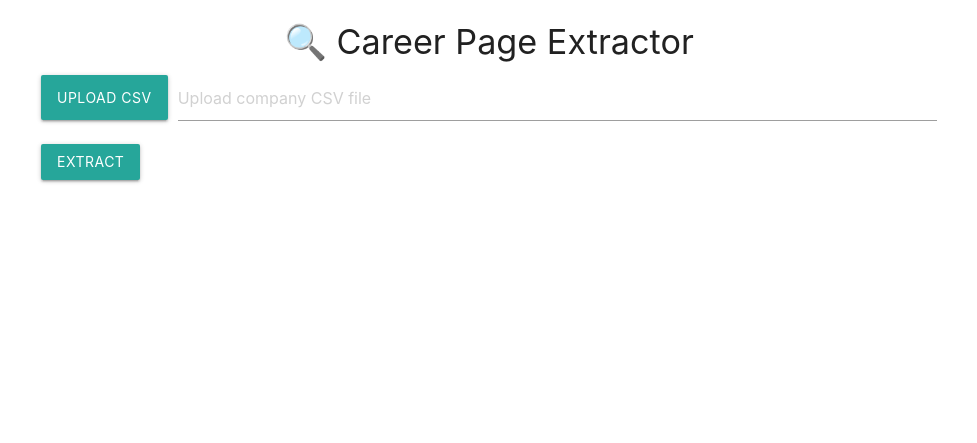
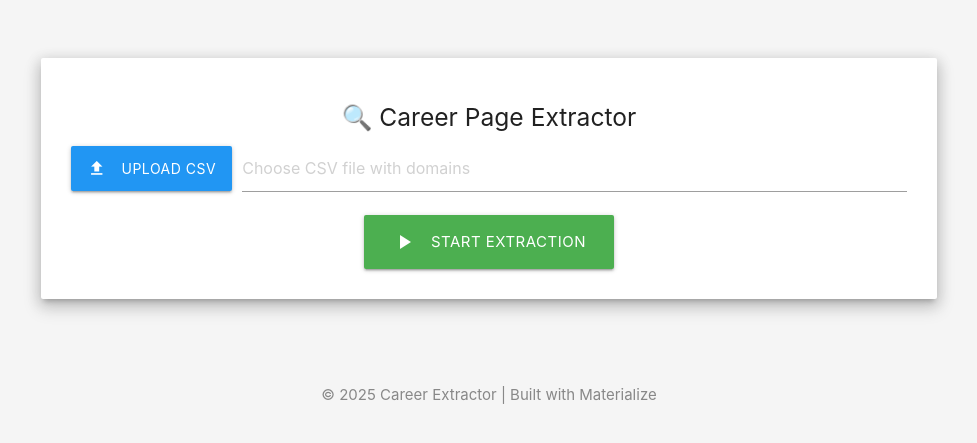
Before and after one commit to manujjagga/career-extractor, a Flask app: page / in a window 1280 px wide. Shown: the top 443 px of the page, without its empty margins (151-1128 px from the left). Run offline with Flask 3, Linux system fonts and the light colour scheme.

Commit message:
updated design

```diff
--- a/app.py
+++ b/app.py
@@ -29,6 +29,7 @@ def is_probable_career_link(href, text):
 
     if any(kw in href or kw in text for kw in CAREER_KEYWORDS):
         return True
+
     parts = href.strip("/").split("/")
     return any(kw in part for part in parts for kw in CAREER_KEYWORDS)
 
--- a/templates/index.html
+++ b/templates/index.html
@@ -1,42 +1,77 @@
-
 <!DOCTYPE html>
-<html>
+<html lang="en">
 <head>
+  <meta charset="UTF-8" />
+  <meta name="viewport" content="width=device-width, initial-scale=1.0"/>
   <title>Career Page Extractor</title>
-  <link href="https://cdnjs.cloudflare.com/ajax/libs/materialize/1.0.0/css/materialize.min.css" rel="stylesheet">
+  <link href="https://fonts.googleapis.com/icon?family=Material+Icons" rel="stylesheet"/>
+  <link href="https://cdnjs.cloudflare.com/ajax/libs/materialize/1.0.0/css/materialize.min.css" rel="stylesheet"/>
+  <style>
+    body {
+      padding-top: 50px;
+      background: #f5f5f5;
+    }
+    .card-panel {
+      padding: 30px;
+    }
+    .logs-container {
+      max-height: 300px;
+      overflow-y: auto;
+      margin-top: 20px;
+    }
+    footer {
+      margin-top: 50px;
+      padding: 20px 0;
+      text-align: center;
+      color: #888;
+    }
+  </style>
 </head>
-<body class="container">
-  <h4 class="center-align">🔍 Career Page Extractor</h4>
-
-  <form method="post" enctype="multipart/form-data" action="/process">
+<body>
+  <div class="container">
+    <div class="card-panel z-depth-3 white">
+      <h5 class="center-align">🔍 Career Page Extractor</h5>
+      <form action="/process" method="post" enctype="multipart/form-data">
         <div class="file-field input-field">
-      <div class="btn">
-        <span>Upload CSV</span>
+          <div class="btn blue">
+            <span><i class="material-icons left">upload</i>Upload CSV</span>
             <input type="file" name="file" required>
           </div>
           <div class="file-path-wrapper">
-        <input class="file-path validate" type="text" placeholder="Upload company CSV file">
+            <input class="file-path validate" type="text" placeholder="Choose CSV file with domains">
           </div>
         </div>
-    <button type="submit" class="btn waves-effect waves-light">Extract</button>
+        <div class="center-align">
+          <button class="btn-large green waves-effect waves-light" type="submit">
+            <i class="material-icons left">play_arrow</i>Start Extraction
+          </button>
+        </div>
       </form>
 
       {% if download_url %}
-    <div class="section">
-      <a class="btn green" href="{{ download_url }}">Download Results CSV</a>
+        <div class="section center-align">
+          <a class="btn amber darken-2" href="{{ download_url }}">
+            <i class="material-icons left">download</i>Download Results CSV
+          </a>
         </div>
       {% endif %}
 
       {% if logs %}
-    <div class="section">
-      <h5>Logs:</h5>
-      <ul class="collection">
+        <div class="logs-container z-depth-1">
+          <ul class="collection with-header">
+            <li class="collection-header"><h6>📝 Processing Logs</h6></li>
             {% for line in logs %}
               <li class="collection-item">{{ line }}</li>
             {% endfor %}
           </ul>
         </div>
       {% endif %}
+    </div>
+  </div>
+
+  <footer>
+    <p>© 2025 Career Extractor | Built with Materialize</p>
+  </footer>
 
   <script src="https://cdnjs.cloudflare.com/ajax/libs/materialize/1.0.0/js/materialize.min.js"></script>
 </body>
```
Lines whose indentation alone changed are shown as unchanged.
